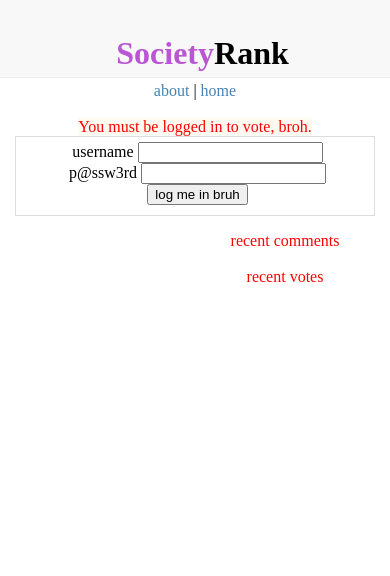
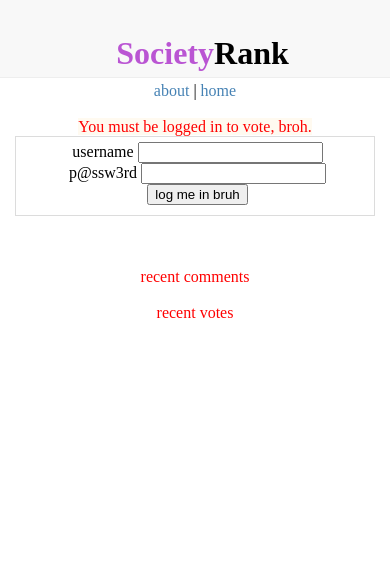
Before and after one commit to ptrgyd/societyrank, a Flask app: page / in a window 390 px wide. Shown: the top 576 px of the page. Run offline with Flask 2, Linux system fonts and the light colour scheme; data that the repository does not hold is empty; some libraries are stand-ins or nearby versions.

Commit message:
small css changes, etc

```diff
--- a/app.py
+++ b/app.py
@@ -15,17 +15,17 @@ from forms import LoginForm,CommentBox,VoteForm
 from flask_mail import Mail,Message
 
 # THIS BLOCK REQUIRED FOR HEROKU
-import urllib.parse # required for heroku
-import psycopg2
-urllib.parse.uses_netloc.append("postgres")
-url = urllib.parse.urlparse(os.environ["DATABASE_URL"])
-conn = psycopg2.connect(
- database=url.path[1:],
- user=url.username,
- password=url.password,
- host=url.hostname,
- port=url.port
-)
+# import urllib.parse # required for heroku
+# import psycopg2
+# urllib.parse.uses_netloc.append("postgres")
+# url = urllib.parse.urlparse(os.environ["DATABASE_URL"])
+# conn = psycopg2.connect(
+#  database=url.path[1:],
+#  user=url.username,
+#  password=url.password,
+#  host=url.hostname,
+#  port=url.port
+# )
 
 app = Flask(__name__)
 app.config.from_object(Config)
@@ -215,7 +215,7 @@ def index(x=None,y=None,session1=None,session2=None,voteform1=None,voteform2=Non
 
     current_rankings = get_current_rankings()
     recent_comments = Comments.query.order_by(desc(Comments.id)).limit(30)
-    recent_votes = Transaction.query.order_by(desc(Transaction.id)).limit(30)
+    recent_votes = Transaction.query.order_by(desc(Transaction.id)).limit(60)
 
     if not current_user.is_anonymous:
 
@@ -379,7 +379,7 @@ def imsorrydave():
 @login_required
 def transactions():
     if current_user.id == 1:
-        transactions = Transaction.query.order_by(Transaction.id).all()
+        transactions = Transaction.query.order_by(desc(Transaction.id)).all()
         return render_template('transactions.html',transactions=transactions)
     else:
         return redirect(url_for('imsorrydave'))
@@ -390,5 +390,5 @@ def about():
     return render_template('about.html',random_color=random_color)
 
 if __name__ == '__main__':
-    app.run()
+    app.run(host='0.0.0.0', port=8800, debug=True)
     # host='0.0.0.0', port=8800, debug=True
--- a/templates/index.html
+++ b/templates/index.html
@@ -88,8 +88,8 @@ Check out <a href="/profile/{{current_user.person.id}}">your profile page</a>. (
 <br />
 {% endif %}
 
-<section style="width:100%;">
-<div style="float:left;width:50%;">
+<div class="thesection">
+<div class="rankings">
 <table style="border-collapse:collapse;vertical-align:text-top;">
 {% for e in current_rankings %}
 
@@ -115,11 +115,12 @@ Check out <a href="/profile/{{current_user.person.id}}">your profile page</a>. (
 
 {% endfor %}
 </table>
-<br /><br /><br /><br /><br /><br /><br /><br />
+
+<br /><br />
 
 </div>
 
-<div style="float:right;width:50%;">
+<div class="recent-activity">
 <span style="color:red;">recent comments</span><br />
 {% for x in recent_comments %}
 <span style="font-family:monospace;">{{x.comment}} -->&nbsp;</span>
@@ -134,9 +135,11 @@ Check out <a href="/profile/{{current_user.person.id}}">your profile page</a>. (
 <i>&nbsp;&nbsp;v.&nbsp;&nbsp;</i>
 <span style="background-color:rgba(255, 0, 0, 0.25);">{{x.loser.nickname}}</span><br />
 {% endfor %}
+<br /><br /><br />
 </div>
-</section>
+</div>
 
+<br /><br /><br /><br /><br /><br />
 
 </center>
 {% endblock %}
--- a/templates/layout.html
+++ b/templates/layout.html
@@ -33,6 +33,24 @@ h3 {
         width:;
         border-bottom: 1px solid #eee;
     }
+
+.thesection{width:100%;}
+.rankings{float:left;width:50%;}
+.recent-activity{float:right;width:50%;}
+
+@media(max-width:767px) {
+    .thesection {
+        display: flex;
+        flex-wrap: wrap;
+    }
+    .rankings {
+        width:100%;
+    }
+    .recent-activity {
+        width:100%;
+    }
+}
+
 a, a:visited{color:steelblue;text-decoration:none;}
 a:hover{color:red;text-decoration: underline;}
 
--- a/templates/transactions.html
+++ b/templates/transactions.html
@@ -4,10 +4,10 @@
 <br />
 {% for x in transactions %}
 {{x.id}}.&nbsp;
-<span style="color:steelblue">{{x.user.username}}</span> :&nbsp;
-<span style="background-color:lightgreen;">{{x.winner.nickname}},{{x.winner.species}}</span>
+<span style="color:steelblue"><a href="/profile/{{x.user.person_id}}">{{x.user.username}}</a></span> :&nbsp;
+<span style="background-color:lightgreen;">{{x.winner.nickname}}</span>
  <i>v.</i>&nbsp;
-<span style="background-color:pink;">{{x.loser.nickname}},{{x.loser.species}}</span>
+<span style="background-color:pink;">{{x.loser.nickname}}</span>
 <br />
 {% endfor %}
 
```
